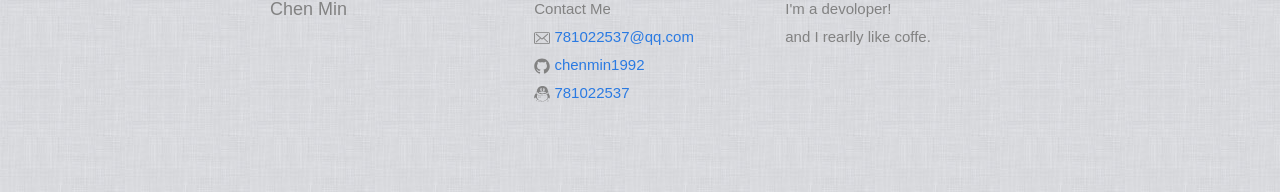
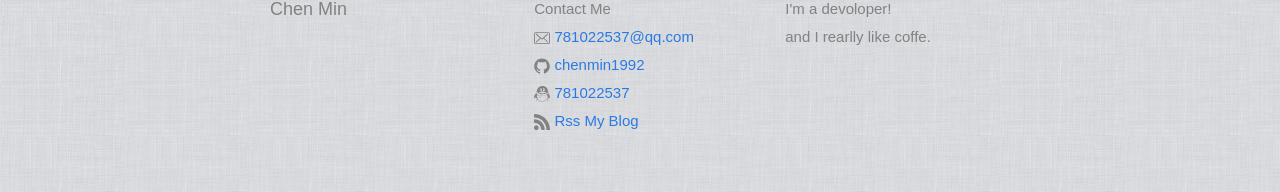
Before and after one commit to chenmin1992/chenmin1992.github.io, a Jekyll site: the page built from index.html, in a window 1280 px wide. Shown: the part 758-950 px from the top of the page. Built offline with Jekyll 4.4.1, drawn with Linux system fonts in a browser that asks for light colours; the list of posts is cut into pages by our own code; before the commit the page ends 925 px from its top, so only the background shows below that.

Commit message:
some optimization

```diff
--- a/_includes/footer.html
+++ b/_includes/footer.html
@@ -27,6 +27,9 @@
           <li>
             {% include icon-qq.html %}
           </li>
+          <li>
+            {% include icon-rss.html %}
+          </li>
         </ul>
       </div>
 
--- /dev/null
+++ b/_includes/icon-rss.html
@@ -0,0 +1 @@
+<a href="{{site.baseurl}}/feed.xml"><span class="icon icon--rss">{% include icon-rss.svg %}</span>Rss My Blog</a>
```
Also changed, not shown: _includes/icon-rss.svg (added).
